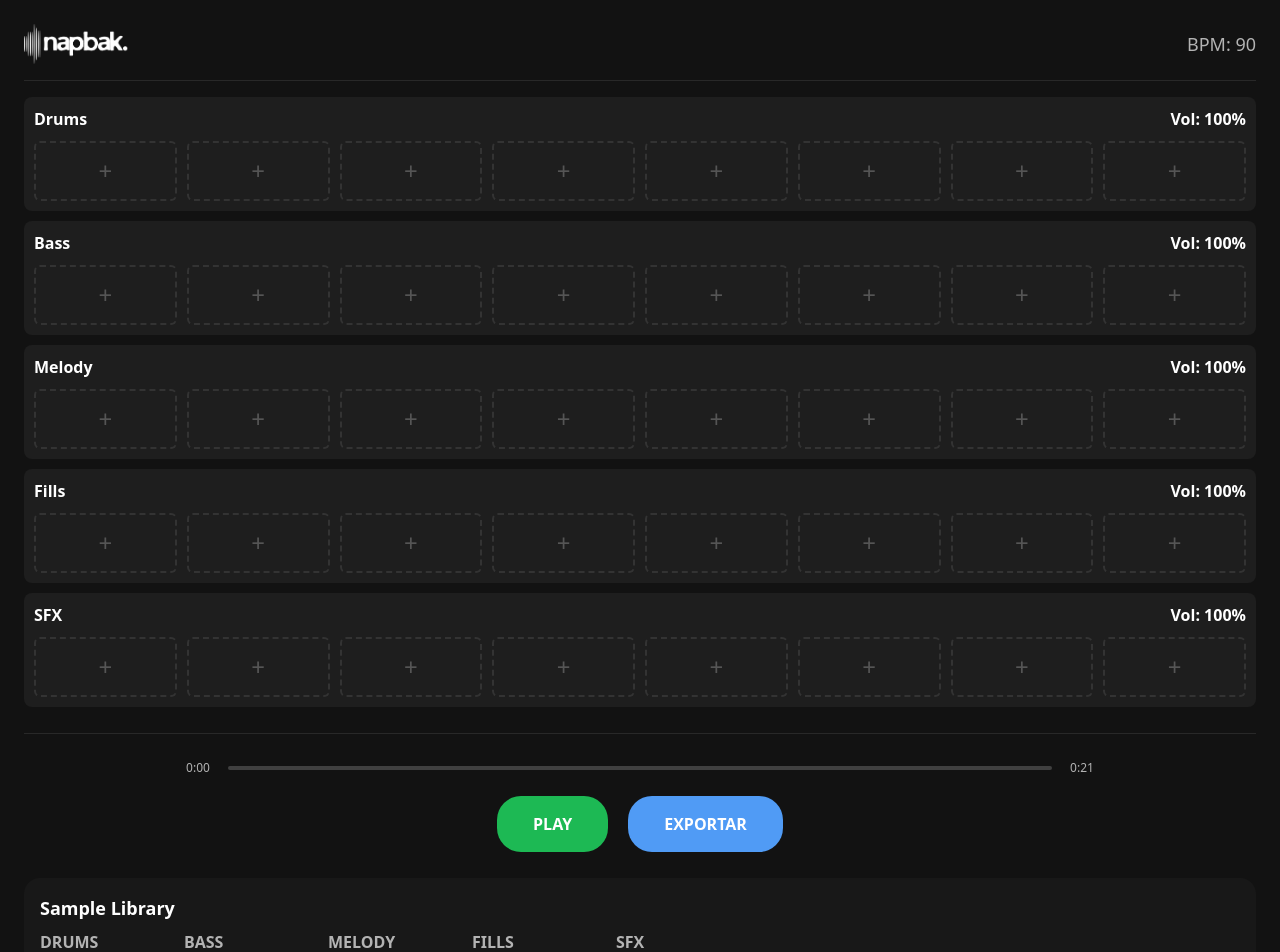
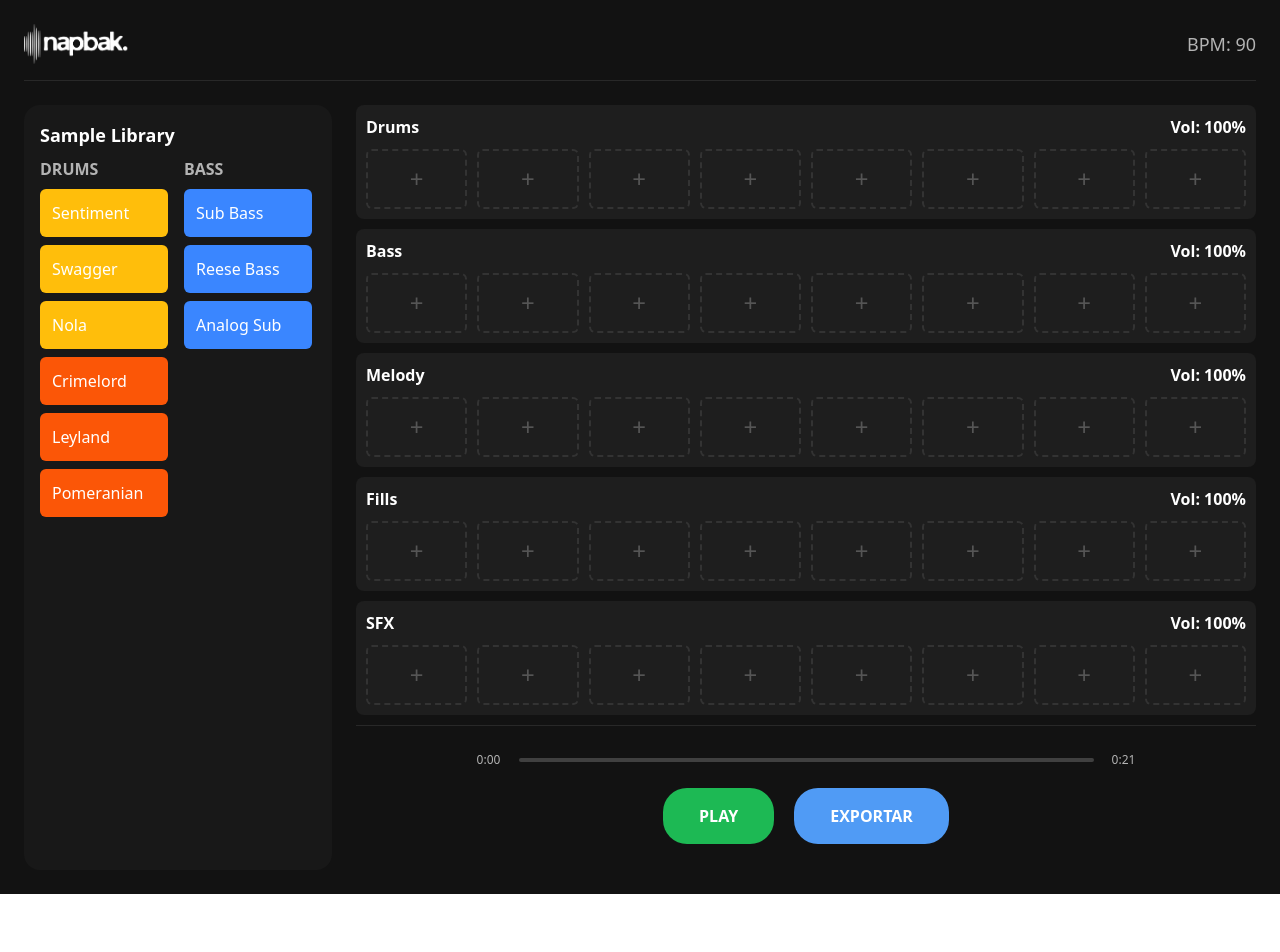
Before and after one commit to napobuilder/napbak-app, a React (Vite) app: page / in a window 1280 px wide. Shown: the top 952 px of the page. After the commit the page ends 894 px from the top, so only its background shows below. Built offline with nearby package versions, Linux system fonts and the light colour scheme.

Commit message:
feat(ui): Refactor to two-panel layout with global header

```diff
--- a/src/App.tsx
+++ b/src/App.tsx
@@ -76,14 +76,21 @@ const App = () => {
   const visibleDuration = NUM_SLOTS * (60 / BPM) * 4;
 
   return (
-    <div className="min-h-screen bg-[#121212] font-sans text-white p-6">
-      <div className="flex flex-col h-full">
-        <header className="flex justify-between items-center border-b border-[#282828] pb-4">
+    <div className="min-h-screen bg-[#121212] font-sans text-white p-6 flex flex-col">
+      <header className="flex justify-between items-center border-b border-[#282828] pb-4 flex-shrink-0">
         <img src="/napbak app.png" alt="Napbak Logo" className="h-10 w-auto" />
         <p className="text-[#b3b3b3] text-lg m-0">BPM: {BPM}</p>
       </header>
 
-        <main className="relative flex-2 flex flex-col justify-around py-4">
+      <div className="flex flex-row flex-1 gap-6 pt-6">
+        {/* Left Panel: Sample Library */}
+        <div className="w-1/4 flex-shrink-0">
+          <SampleLibrary />
+        </div>
+
+        {/* Right Panel: Main Content */}
+        <div className="flex-1 flex flex-col">
+          <main className="relative flex-1 flex flex-col justify-around">
             <Playhead
               isPlaying={isPlaying}
               playbackTime={playbackTime}
@@ -110,10 +117,7 @@ const App = () => {
               onExport={handleExport}
             />
           </div>
-
-        <footer className="flex-grow min-h-[150px]">
-          <SampleLibrary />
-        </footer>
+        </div>
       </div>
     </div>
   );
--- a/src/components/SampleLibrary.tsx
+++ b/src/components/SampleLibrary.tsx
@@ -26,7 +26,7 @@ const SampleItem: React.FC<SampleItemProps> = ({ sample, category }) => {
 };
 
 export const SampleLibrary: React.FC = () => (
-  <div className="h-full flex flex-col bg-[#181818] rounded-t-2xl p-4 box-border">
+  <div className="h-full flex flex-col bg-[#181818] rounded-2xl p-4 box-border">
     <p className="text-white text-lg font-bold mb-2">Sample Library</p>
     <div className="overflow-x-auto w-full flex-1">
       <div className="flex flex-row">
```
Lines whose indentation alone changed are shown as unchanged.
